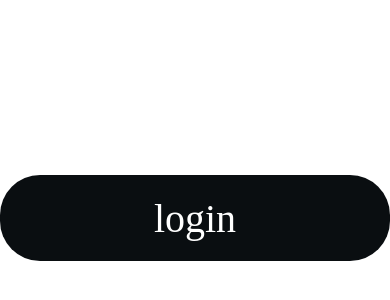
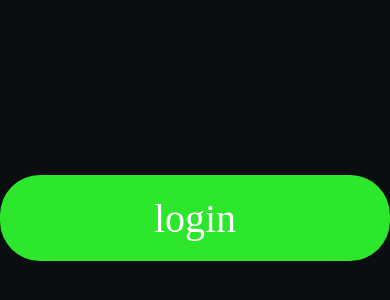
Before and after one commit to cookupfit/Frontcookupfit, a React Native app: screen / in a window 390 px wide. Shown: the part 204-504 px from the top of the page. Built offline with nearby package versions, Linux system fonts and the light colour scheme.

Commit message:
i install navigation and i add a missing file debug.keystore

```diff
--- a/App.jsx
+++ b/App.jsx
@@ -13,7 +13,7 @@ export default function App() {
 const styles = StyleSheet.create({
   container: {
     flex: 1,
-    backgroundColor: '#fff',
+    backgroundColor: 'rgba(10, 14, 17, 1)',
     alignItems: 'center',
     justifyContent: 'center',
   },
--- a/package.json
+++ b/package.json
@@ -10,8 +10,12 @@
     "test": "jest"
   },
   "dependencies": {
+    "@react-navigation/native": "^6.1.9",
+    "@react-navigation/stack": "^6.3.20",
     "react": "18.2.0",
     "react-native": "0.73.1",
+    "react-native-safe-area-context": "^4.8.2",
+    "react-native-screens": "^3.29.0",
     "styled-components": "^6.1.3"
   },
   "devDependencies": {
--- a/src/assets/colors.js
+++ b/src/assets/colors.js
@@ -1,8 +1,8 @@
 // colors.js
 
-export const blackColor = 'rgb(10, 14, 17)';
-export const greenColor = 'rgb(45, 231, 44)';
-export const greyColor = 'rgb(55, 55, 55)';
-export const whiteColor = 'rgb(255, 255, 255)';
+export const blackColor = 'rgba(10, 14, 17, 1)';
+export const greenColor = 'rgba(45, 231, 44, 1)';
+export const greyColor = 'rgba(55, 55, 55, 1)';
+export const whiteColor = 'rgba(255, 255, 255, 1)';
 export const redColor = 'rgb(255, 99, 132)';
 export const yellowColor = 'rgb(255, 205, 86)';
--- a/src/components/buttons/loginButton.js
+++ b/src/components/buttons/loginButton.js
@@ -6,7 +6,7 @@ import {blackColor, greenColor, greyColor, whiteColor, redColor, yellowColor,} f
 console.log(blackColor);
 // Create a styled button component
 const StyledButton = styled(TouchableOpacity)`
-  background-color: ${blackColor};
+  background-color: ${greenColor};
   padding: 5% 0%;
   margin: 10px;
   border-radius: 40px;
```
Also changed, not shown: 2 other files (tests, documents, lock files or other folders).
